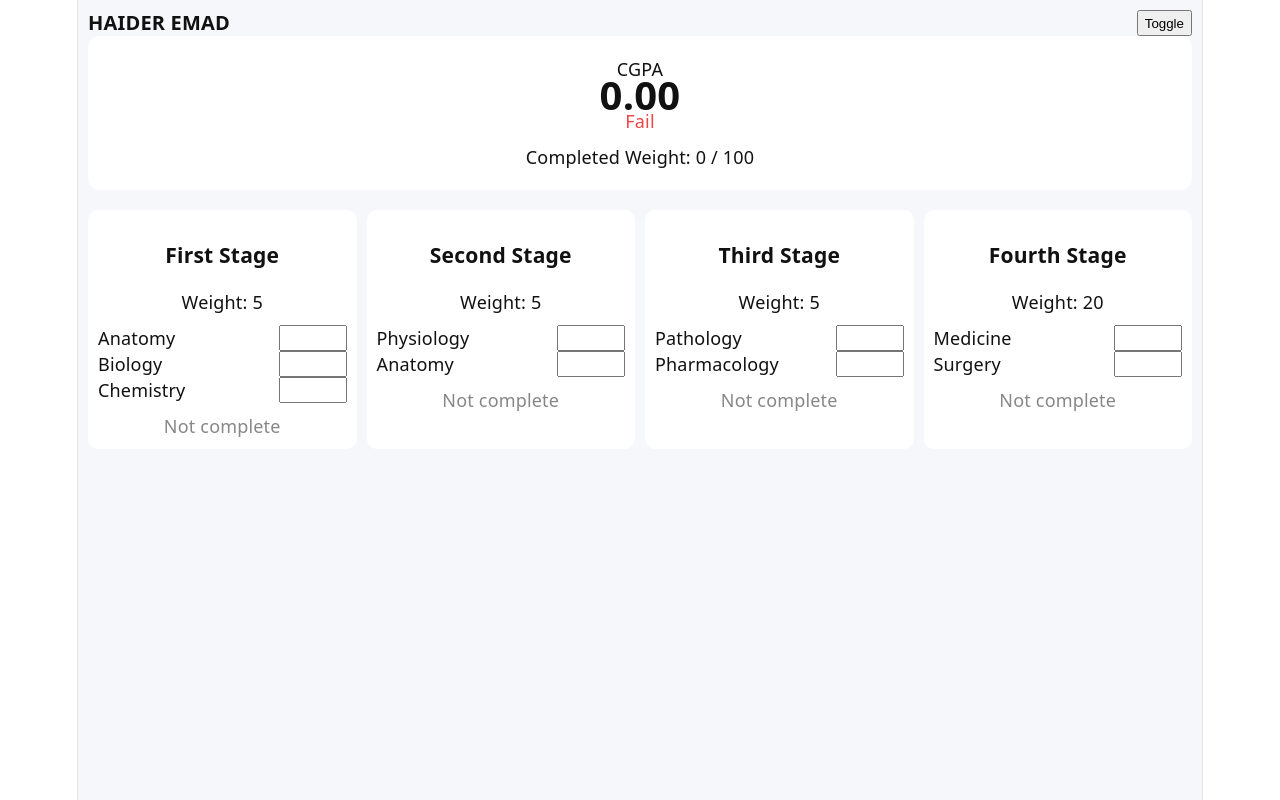
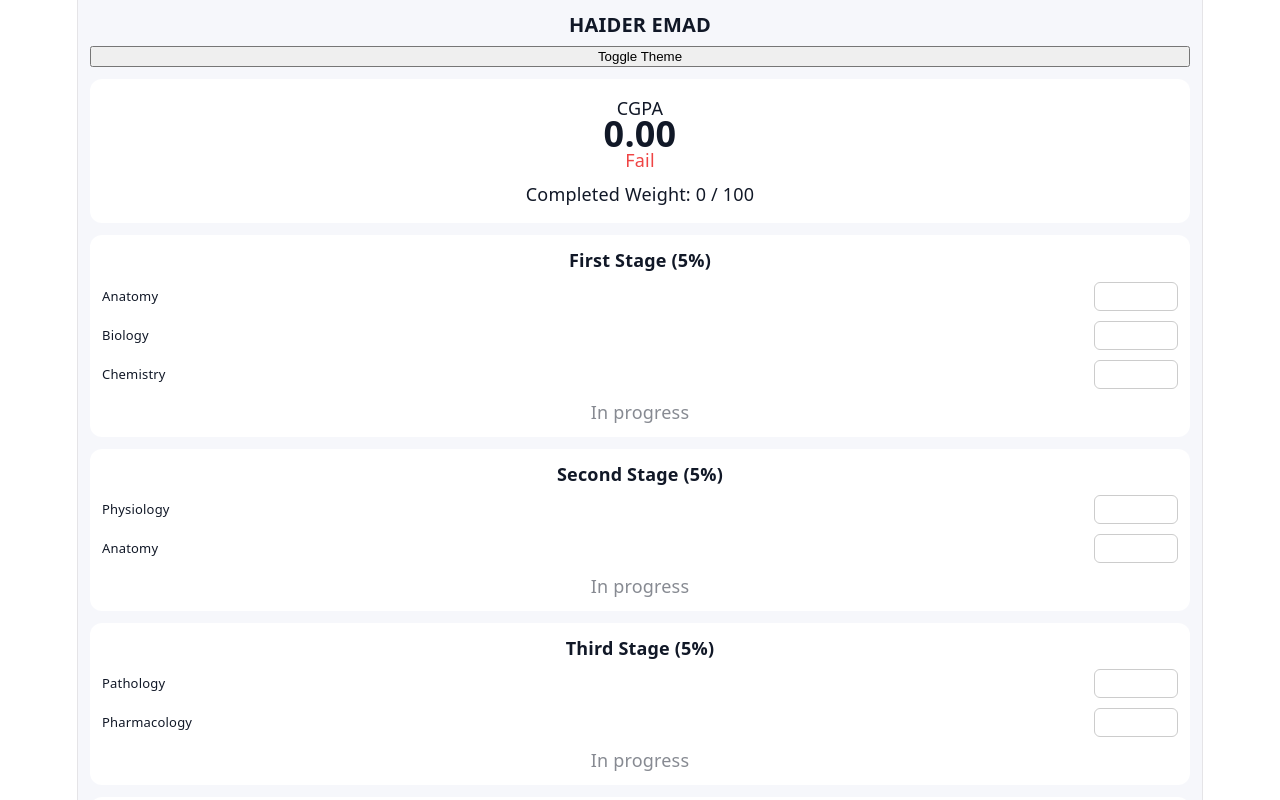
Before and after one commit to hayder-iq/medical-cgpa, a React (Vite) app: page / in a window 1280 px wide. Shown: the top 800 px of the page. Built offline with nearby package versions, Linux system fonts and the light colour scheme.

Commit message:
update UI

```diff
--- a/src/App.jsx
+++ b/src/App.jsx
@@ -1,47 +1,56 @@
 import { useState, useMemo, useEffect, useCallback } from "react";
 import {
   RadarChart, Radar, PolarGrid, PolarAngleAxis,
-  BarChart, Bar, XAxis, YAxis, CartesianGrid,
+  BarChart, Bar, XAxis, YAxis,
   Tooltip, ResponsiveContainer, Cell
 } from "recharts";
 
-// ─── CURRICULUM ─────────────────────────────────────────────
+// ─── DATA ───────────────────────────────────────────────
 const STAGES = [
   {
-    id: 0, label: "1st", full: "First Stage", arabic: "المرحلة الأولى",
-    color: "#60A5FA", weight: 5,
+    id: 0,
+    label: "1st",
+    full: "First Stage",
+    weight: 5,
     subjects: [
       { en: "Anatomy", u: 8 },
       { en: "Biology", u: 6 },
-      { en: "Chemistry", u: 6 },
-    ],
+      { en: "Chemistry", u: 6 }
+    ]
   },
   {
-    id: 1, label: "2nd", full: "Second Stage", arabic: "الثانية",
-    color: "#A78BFA", weight: 5,
+    id: 1,
+    label: "2nd",
+    full: "Second Stage",
+    weight: 5,
     subjects: [
       { en: "Physiology", u: 10 },
-      { en: "Anatomy", u: 8 },
-    ],
+      { en: "Anatomy", u: 8 }
+    ]
   },
   {
-    id: 2, label: "3rd", full: "Third Stage", arabic: "الثالثة",
-    color: "#F87171", weight: 5,
+    id: 2,
+    label: "3rd",
+    full: "Third Stage",
+    weight: 5,
     subjects: [
       { en: "Pathology", u: 10 },
-      { en: "Pharmacology", u: 8 },
-    ],
+      { en: "Pharmacology", u: 8 }
+    ]
   },
   {
-    id: 3, label: "4th", full: "Fourth Stage", arabic: "الرابعة",
-    color: "#FBBF24", weight: 20,
+    id: 3,
+    label: "4th",
+    full: "Fourth Stage",
+    weight: 20,
     subjects: [
       { en: "Medicine", u: 10 },
-      { en: "Surgery", u: 10 },
-    ],
-  },
+      { en: "Surgery", u: 10 }
+    ]
+  }
 ];
 
+// ─── CLASSIFY ───────────────────────────────────────────
 const classify = (g) => {
   if (g >= 90) return { label: "Excellent", color: "#10B981" };
   if (g >= 80) return { label: "Very Good", color: "#60A5FA" };
@@ -51,14 +60,15 @@ const classify = (g) => {
   return { label: "Fail", color: "#EF4444" };
 };
 
-// ─── APP ─────────────────────────────────────────────────────
+// ─── APP ────────────────────────────────────────────────
 export default function App() {
   const [grades, setGrades] = useState({});
   const [dark, setDark] = useState(false);
   const [active, setActive] = useState(0);
 
+  // ─── STORAGE SAFE ─────────────────────────────────────
   useEffect(() => {
-    const saved = localStorage.getItem("cgpa");
+    const saved = localStorage.getItem("cgpa_full");
     if (saved) {
       const d = JSON.parse(saved);
       setGrades(d.grades || {});
@@ -67,27 +77,28 @@ export default function App() {
   }, []);
 
   useEffect(() => {
-    localStorage.setItem("cgpa", JSON.stringify({ grades, dark }));
+    localStorage.setItem("cgpa_full", JSON.stringify({ grades, dark }));
   }, [grades, dark]);
 
   const setGrade = useCallback((sid, i, v) => {
     const key = `${sid}-${i}`;
-    setGrades(p => {
-      const c = { ...p };
-      if (v === "") delete c[key];
-      else c[key] = Number(v);
-      return c;
+    setGrades(prev => {
+      const copy = { ...prev };
+      if (v === "") delete copy[key];
+      else copy[key] = Number(v);
+      return copy;
     });
   }, []);
 
-  // ─── CORE FIXED LOGIC ───────────────────────────────
+  // ─── FIXED CGPA LOGIC ─────────────────────────────────
   const metrics = useMemo(() => {
-    let weighted = 0;
+    let weightedSum = 0;
     let completedWeight = 0;
 
     const perStage = STAGES.map(stage => {
       let sum = 0;
       let count = 0;
+
       const totalU = stage.subjects.reduce((a, s) => a + s.u, 0);
 
       stage.subjects.forEach((s, i) => {
@@ -104,7 +115,7 @@ export default function App() {
       let earned = 0;
 
       if (complete && avg != null) {
-        weighted += avg * stage.weight;
+        weightedSum += avg * stage.weight;
         completedWeight += stage.weight;
         earned = stage.weight;
       }
@@ -117,7 +128,7 @@ export default function App() {
       };
     });
 
-    const cgpa = weighted / 100;
+    const cgpa = weightedSum / 100;
 
     return {
       cgpa,
@@ -127,84 +138,138 @@ export default function App() {
     };
   }, [grades]);
 
+  // ─── THEME ────────────────────────────────────────────
   const T = {
-    bg: dark ? "#0B0F19" : "#F5F7FB",
-    card: dark ? "#121A2A" : "#fff",
-    text: dark ? "#fff" : "#111"
+    bg: dark ? "#0B0F19" : "#F6F7FB",
+    card: dark ? "#121A2A" : "#FFFFFF",
+    text: dark ? "#FFFFFF" : "#111827"
   };
 
+  // ─── UI ───────────────────────────────────────────────
   return (
-    <div style={{ background: T.bg, minHeight: "100vh", padding: 10, color: T.text }}>
+    <div style={{
+      minHeight: "100vh",
+      background: T.bg,
+      color: T.text,
+      padding: 12,
+      fontFamily: "system-ui"
+    }}>
 
-      {/* HEADER */}
-      <div style={{ display: "flex", justifyContent: "space-between" }}>
+      {/* HEADER (MOBILE SAFE) */}
+      <div style={{
+        display: "flex",
+        flexDirection: "column",
+        gap: 8,
+        marginBottom: 12
+      }}>
         <div style={{ fontWeight: 900, fontSize: 20 }}>
           HAIDER EMAD
         </div>
+
         <button onClick={() => setDark(!dark)}>
-          Toggle
+          Toggle Theme
         </button>
       </div>
 
-      {/* CGPA */}
-      <div style={{ background: T.card, padding: 20, borderRadius: 12 }}>
+      {/* CGPA CARD */}
+      <div style={{
+        background: T.card,
+        padding: 16,
+        borderRadius: 12,
+        marginBottom: 12
+      }}>
         <div>CGPA</div>
-        <div style={{ fontSize: 40, fontWeight: 900 }}>
+        <div style={{ fontSize: 36, fontWeight: 900 }}>
           {metrics.cgpa.toFixed(2)}
         </div>
         <div style={{ color: metrics.cls.color }}>
           {metrics.cls.label}
         </div>
 
-        <div style={{ marginTop: 10 }}>
+        <div style={{ marginTop: 8 }}>
           Completed Weight: {metrics.completedWeight} / 100
         </div>
       </div>
 
-      {/* STAGES */}
+      {/* STAGES (FULL RESPONSIVE FIX) */}
       <div style={{
-        display: "grid",
-        gridTemplateColumns: "repeat(auto-fit, minmax(250px, 1fr))",
-        gap: 10,
-        marginTop: 20
+        display: "flex",
+        flexDirection: "column",
+        gap: 12
       }}>
-        {STAGES.map((s, si) => (
-          <div key={s.id} style={{ background: T.card, padding: 10, borderRadius: 10 }}>
-            <h3>{s.full}</h3>
+        {STAGES.map((stage, si) => (
+          <div key={stage.id} style={{
+            background: T.card,
+            padding: 12,
+            borderRadius: 12
+          }}>
 
-            <div style={{ marginBottom: 10 }}>
-              Weight: {s.weight}
+            <div style={{ fontWeight: 800, marginBottom: 8 }}>
+              {stage.full} ({stage.weight}%)
             </div>
 
-            <div>
-              {s.subjects.map((sub, i) => {
-                const key = `${s.id}-${i}`;
+            {/* SUBJECTS */}
+            <div style={{
+              display: "flex",
+              flexDirection: "column",
+              gap: 10
+            }}>
+              {stage.subjects.map((s, i) => {
+                const key = `${stage.id}-${i}`;
+                const g = grades[key];
+
                 return (
-                  <div key={i} style={{ display: "flex", justifyContent: "space-between" }}>
-                    <span>{sub.en}</span>
+                  <div key={i} style={{
+                    display: "flex",
+                    justifyContent: "space-between",
+                    alignItems: "center"
+                  }}>
+                    <span style={{ fontSize: 13 }}>
+                      {s.en}
+                    </span>
+
                     <input
-                      style={{ width: 60 }}
-                      value={grades[key] ?? ""}
-                      onChange={(e) => setGrade(s.id, i, e.target.value)}
+                      type="number"
+                      value={g ?? ""}
+                      onChange={(e) => setGrade(stage.id, i, e.target.value)}
+                      style={{
+                        width: 70,
+                        padding: 6,
+                        borderRadius: 6,
+                        border: "1px solid #ccc",
+                        textAlign: "center"
+                      }}
                     />
                   </div>
                 );
               })}
             </div>
 
-            {/* STAGE RESULT */}
+            {/* STAGE STATUS */}
             <div style={{ marginTop: 10 }}>
               {metrics.perStage[si].complete ? (
                 <b style={{ color: "#10B981" }}>
-                  +{metrics.perStage[si].earned}
+                  Completed ✔
                 </b>
               ) : (
-                <span style={{ opacity: 0.5 }}>Not complete</span>
+                <span style={{ opacity: 0.5 }}>
+                  In progress
+                </span>
               )}
             </div>
           </div>
         ))}
       </div>
+
+      {/* FOOTER */}
+      <div style={{
+        marginTop: 20,
+        textAlign: "center",
+        fontSize: 12,
+        opacity: 0.6
+      }}>
+        Fully Mobile Optimized + Fixed CGPA System
+      </div>
     </div>
   );
 }
```
